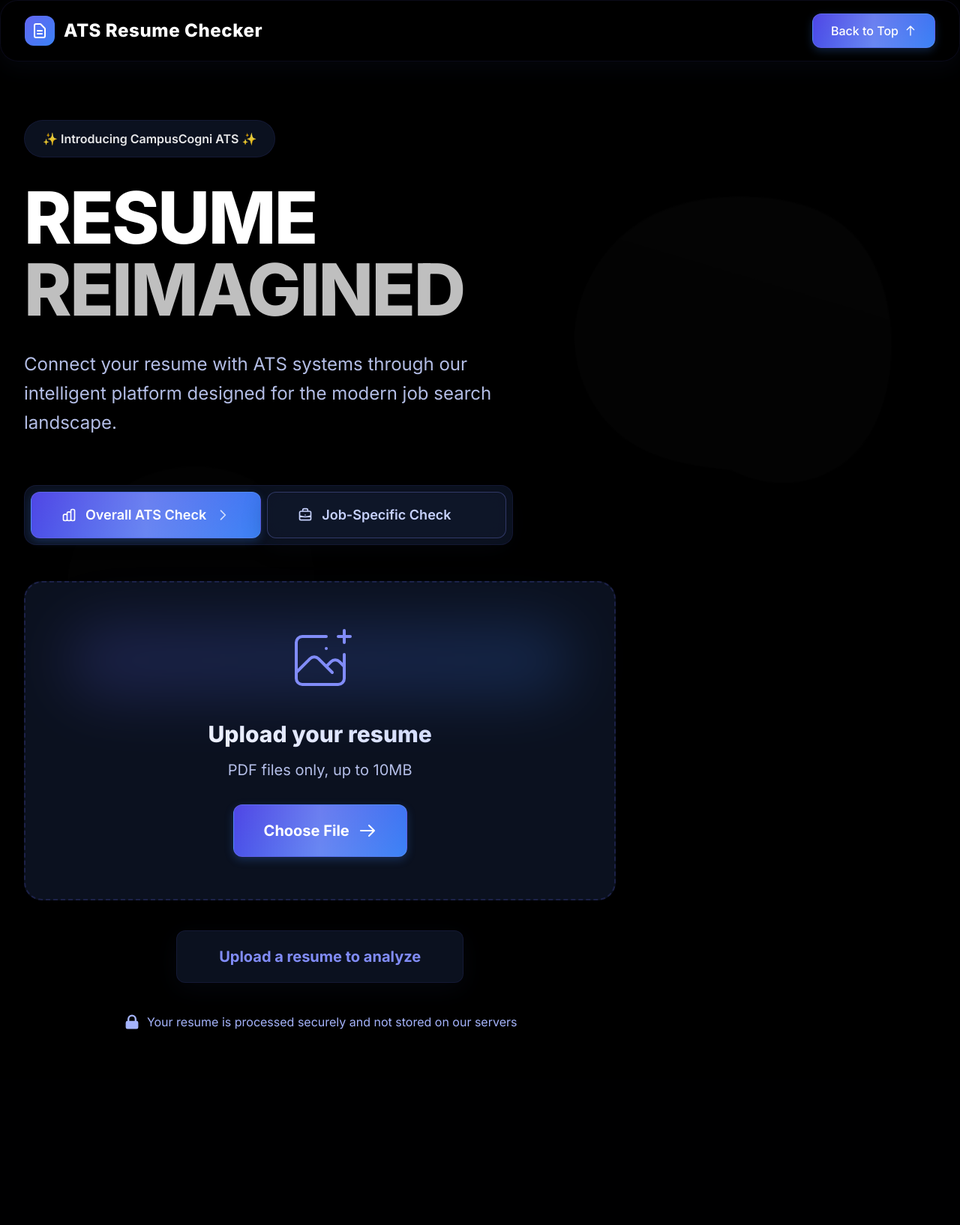
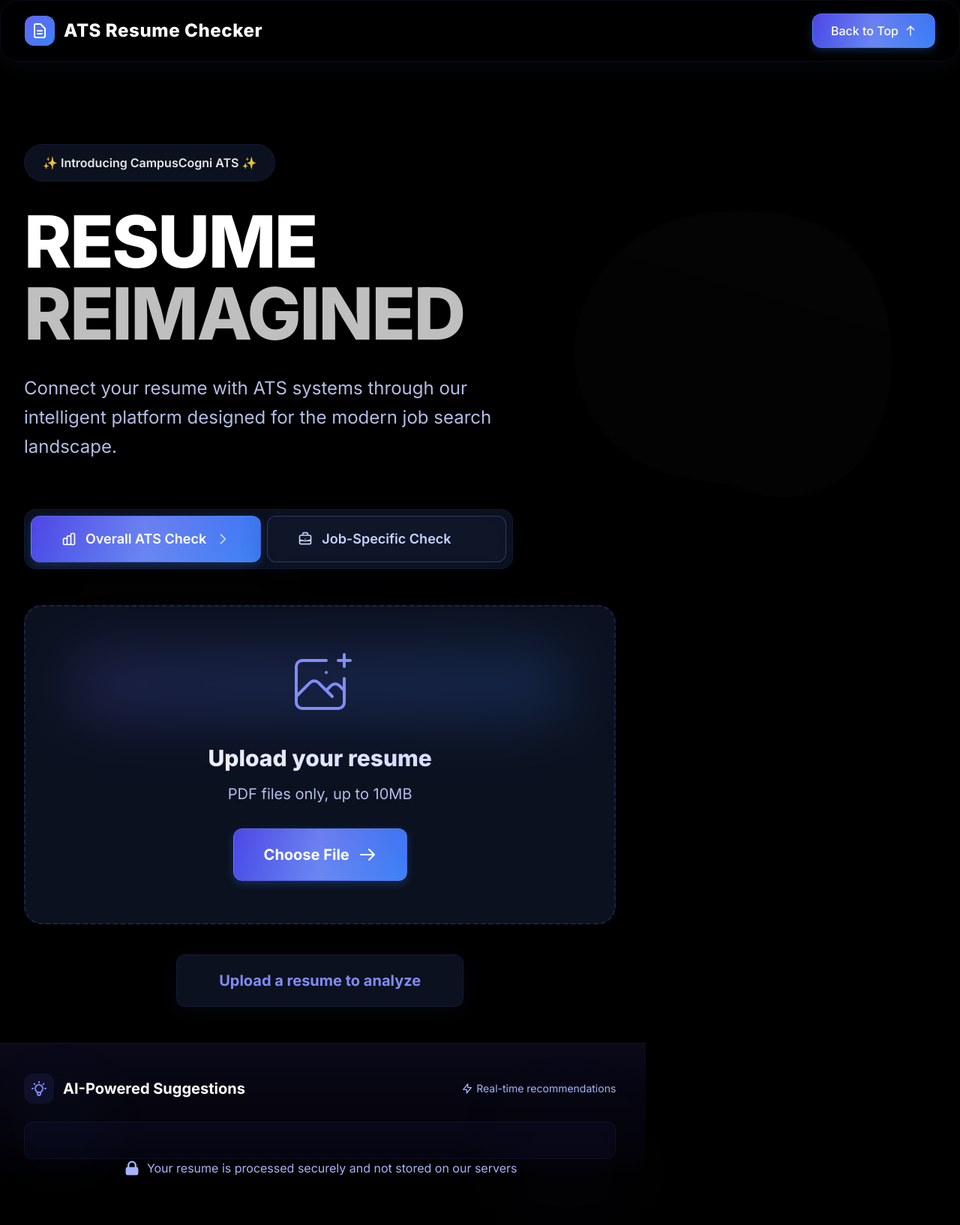
Before and after one commit to Shovon0004/ATS, a Flask app: page / in a window 1280 px wide. Shown: the whole page at 75% size. Before the commit the page ends 1373 px from the top, so only its background shows below. Run offline with Flask 3, Linux system fonts and the light colour scheme; some libraries are stand-ins or nearby versions.

Commit message:
fix suggetions part

```diff
--- a/templates/index.html
+++ b/templates/index.html
@@ -236,7 +236,7 @@
         </header>
 
         <!-- Main Content -->
-        <div class="max-w-7xl mx-auto px-4 sm:px-6 lg:px-8 py-16">
+        <div class="max-w-7xl mx-auto px-4 sm:px-6 lg:px-8 py-16 pt-24">
             <div class="grid grid-cols-1 lg:grid-cols-3 gap-16">
                 <!-- Left Column - Main Content -->
                 <div class="lg:col-span-2">
@@ -326,6 +326,34 @@
                             Upload a resume to analyze
                         </button>
                     </div>
+                    <div class="mt-12 -mx-10 -mb-10 bg-gradient-to-b from-indigo-900/20 to-transparent p-10 rounded-b-3xl border-t border-indigo-500/20">
+                            <div class="flex items-center justify-between mb-6">
+                                <div class="flex items-center space-x-3">
+                                    <div class="w-10 h-10 rounded-xl bg-indigo-500/10 flex items-center justify-center">
+                                        <svg class="w-6 h-6 text-indigo-400" fill="none" stroke="currentColor" viewBox="0 0 24 24">
+                                            <path stroke-linecap="round" stroke-linejoin="round" stroke-width="2" d="M9.663 17h4.673M12 3v1m6.364 1.636l-.707.707M21 12h-1M4 12H3m3.343-5.657l-.707-.707m2.828 9.9a5 5 0 117.072 0l-.548.547A3.374 3.374 0 0014 18.469V19a2 2 0 11-4 0v-.531c0-.895-.356-1.754-.988-2.386l-.548-.547z" />
+                                        </svg>
+                                    </div>
+                                    <h4 class="font-bold text-white text-xl">AI-Powered Suggestions</h4>
+                                </div>
+                                <span class="text-sm text-indigo-300 flex items-center">
+                                    <svg class="w-4 h-4 mr-1" fill="none" stroke="currentColor" viewBox="0 0 24 24">
+                                        <path stroke-linecap="round" stroke-linejoin="round" stroke-width="2" d="M13 10V3L4 14h7v7l9-11h-7z" />
+                                    </svg>
+                                    Real-time recommendations
+                                </span>
+                            </div>
+                            <div class="relative">
+                                <div class="absolute top-0 right-0 w-32 h-32 bg-indigo-500/5 rounded-full blur-3xl"></div>
+                                <div class="absolute bottom-0 left-0 w-24 h-24 bg-blue-500/5 rounded-full blur-2xl"></div>
+                                <div id="suggestions" class="relative bg-indigo-500/5 rounded-xl p-6 backdrop-blur-sm border border-indigo-500/10">
+                                    <div class="text-indigo-200 leading-relaxed text-lg space-y-4">
+                                        <!-- Suggestions will be inserted here -->
+                                    </div>
+                                </div>
+                            </div>
+
+                        </div>
 
                     <!-- Privacy Notice -->
                     <div class="text-center text-indigo-300">
```
Also changed, not shown: other parts of templates/index.html (+3 -37 lines).
